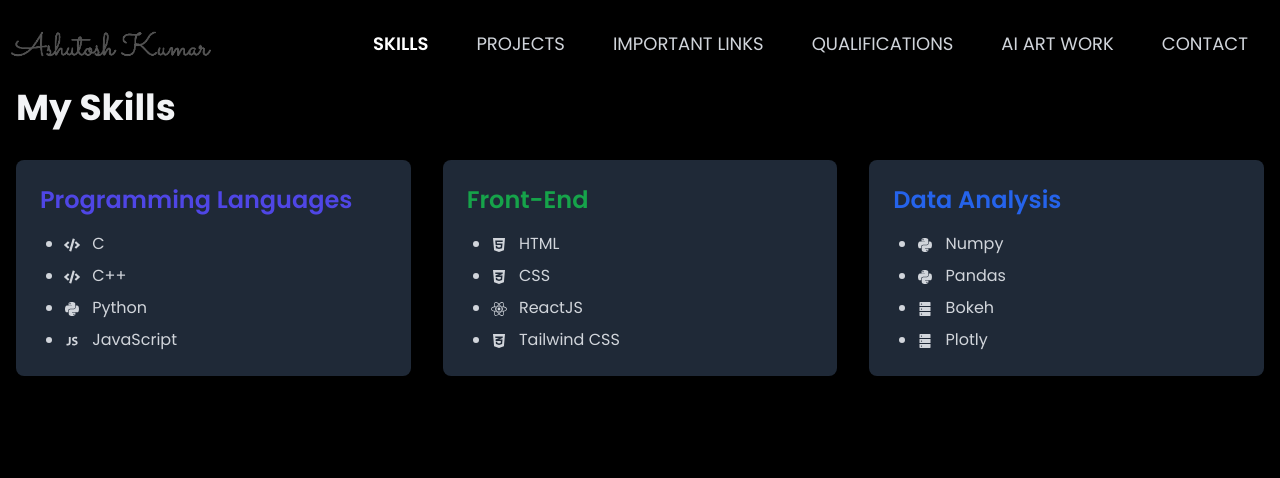
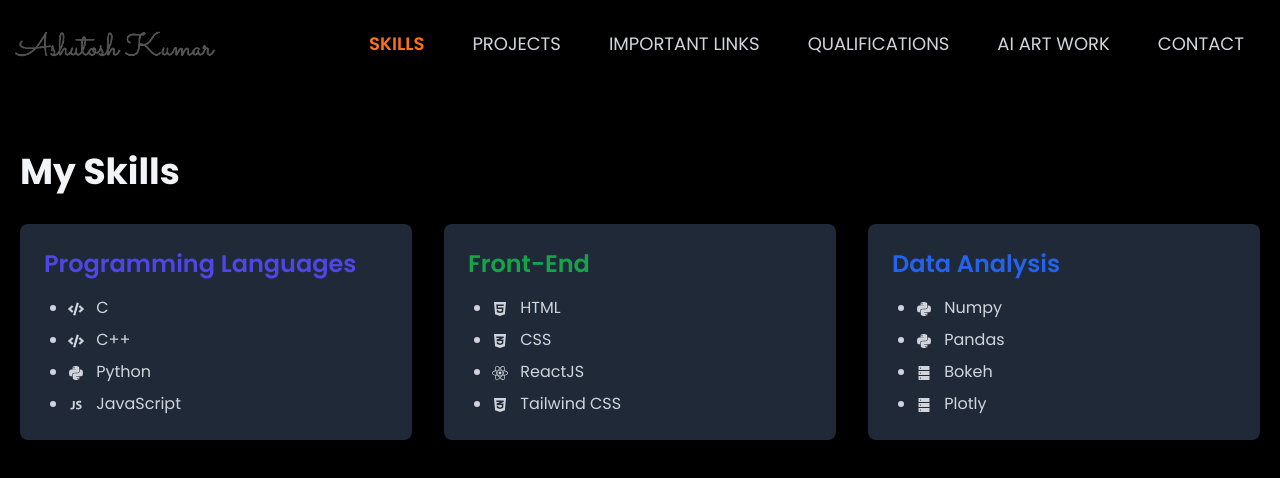
Before and after one commit to ashusnapx/portfolio-website, a React (Create React App) app in the folder portfolio/: page /skills in a window 1280 px wide. Shown: the top 478 px of the page. Built offline with nearby package versions, Linux system fonts and the light colour scheme.

Commit message:
Made website more responsive, corrected logic of hamburger and also improved home page

```diff
--- a/portfolio/public/index.html
+++ b/portfolio/public/index.html
@@ -4,7 +4,7 @@
   <head>
     <meta charset="utf-8" />
     <link rel="icon"
-      href="https://scontent.fbho3-2.fna.fbcdn.net/v/t39.30808-6/334281347_670501531431553_5891469568088332092_n.jpg?_nc_cat=107&ccb=1-7&_nc_sid=174925&_nc_ohc=442cRgKuMmQAX-yPcPy&_nc_ht=scontent.fbho3-2.fna&oh=00_AfDWcZhM83qg-seJ_5NE-cQmAIIB0y7rqhvE7RF55fflXA&oe=64EE6C02" />
+      href="https://i.postimg.cc/cJTfDJ2k/Profile-picture-4.png" />
     <meta name="viewport" content="width=device-width, initial-scale=1.0" />
     <meta name="theme-color" content="#000000" />
     <meta name="description"
@@ -67,6 +67,7 @@
       To begin the development, run `npm start` or `yarn start`.
       To create a production bundle, use `npm run build` or `yarn build`.
     -->
+    <script src="https://platform.linkedin.com/badges/js/profile.js" async defer type="text/javascript"></script>
   </body>
 
 </html>
--- a/portfolio/src/components/AiArtWork.js
+++ b/portfolio/src/components/AiArtWork.js
@@ -9,6 +9,7 @@
 import img_8 from '../images/img_8.png';
 import img_9 from '../images/img_9.png';
 import img_10 from '../images/img_10.png';
+import { useEffect } from 'react';
 
 const AiArtWork = () => {
     const imageLinks = [
@@ -24,6 +25,9 @@
         img_2,
         // Add more image links as needed
     ];
+    useEffect( () => {
+        window.scrollTo( 0, 0 );
+    }, [] );
 
     return (
         <div className="py-16 bg-black min-h-screen">
--- a/portfolio/src/components/Header.js
+++ b/portfolio/src/components/Header.js
@@ -1,19 +1,19 @@
-import React, { useState } from 'react';
+import React, { useState, useEffect } from 'react';
 import { Link, useLocation } from 'react-router-dom';
 import { GiHamburgerMenu } from 'react-icons/gi';
 import img_11up from '../images/img_11up.png';
 
 const Header = () => {
-    const [ isMenuOpen, setIsMenuOpen ] = useState( false );
+    const [isMenuOpen, setIsMenuOpen] = useState(false);
     const location = useLocation();
 
     const toggleMenu = () => {
-        setIsMenuOpen( !isMenuOpen );
+        setIsMenuOpen(!isMenuOpen);
     };
 
-    const closeMenu = () => {
-        setIsMenuOpen( false );
-    };
+    useEffect(() => {
+        setIsMenuOpen(false); // Close the menu when location changes
+    }, [location]);
 
     return (
         <header className="sticky top-0 bg-black text-white shadow-md py-5 z-50">
@@ -28,32 +28,27 @@
                         <GiHamburgerMenu />
                     </button>
                 </div>
-                <ul
-                    className={`${ isMenuOpen ? 'block' : 'hidden'
-                        } md:flex md:space-x-4 md:items-center text-lg mt-4 md:mt-0`}
-                >
-                    <NavItem to="/skills" text="SKILLS" closeMenu={closeMenu} location={location} />
-                    <NavItem to="/projects" text="PROJECTS" closeMenu={closeMenu} location={location} />
-                    <NavItem to="/imp-links" text="IMPORTANT LINKS" closeMenu={closeMenu} location={location} />
-                    <NavItem to="/qualifications" text="QUALIFICATIONS" closeMenu={closeMenu} location={location} />
-                    <NavItem to="/ai-artworks" text="AI ART WORK" closeMenu={closeMenu} location={location} />
-                    <NavItem to="/contact" text="CONTACT" closeMenu={closeMenu} location={location} />
+                <ul className={`md:flex md:space-x-4 md:items-center text-lg mt-4 md:mt-0 ${isMenuOpen ? 'block' : 'hidden'}`}>
+                    <NavItem to="/skills" text="SKILLS" location={location} />
+                    <NavItem to="/projects" text="PROJECTS" location={location} />
+                    <NavItem to="/imp-links" text="IMPORTANT LINKS" location={location} />
+                    <NavItem to="/qualifications" text="QUALIFICATIONS" location={location} />
+                    <NavItem to="/ai-artworks" text="AI ART WORK" location={location} />
+                    <NavItem to="/contact" text="CONTACT" location={location} />
                 </ul>
             </nav>
         </header>
     );
 };
 
-const NavItem = ( { to, text, closeMenu, location } ) => {
+const NavItem = ({ to, text, location }) => {
     const isActive = location.pathname === to;
 
     return (
         <li>
             <Link
                 to={to}
-                onClick={closeMenu}
-                className={`block px-4 py-2 text-gray-300 hover:text-white transition-colors duration-300 relative ${ isActive ? 'font-semibold text-white' : ''
-                    }`}
+                className={`block px-4 py-2 text-gray-300 hover:text-green-600 transition-colors duration-300 relative ${isActive ? 'font-semibold text-orange-500' : ''}`}
             >
                 {text}
                 {isActive && (
--- a/portfolio/src/components/ImportantLinks.js
+++ b/portfolio/src/components/ImportantLinks.js
@@ -1,4 +1,4 @@
-import React from 'react';
+import React,{useEffect} from 'react';
 import { FaExternalLinkAlt } from 'react-icons/fa';
 
 const linksData = [
@@ -42,6 +42,9 @@
 ];
 
 const ImportantLinks = () => {
+    useEffect( () => {
+        window.scrollTo( 0, 0 );
+    }, [] );
     return (
         <div className="min-h-screen bg-black py-16">
             <div className="container mx-auto px-4">
--- a/portfolio/src/components/Projects.js
+++ b/portfolio/src/components/Projects.js
@@ -1,3 +1,4 @@
+import { useEffect } from 'react';
 import React from 'react';
 import { FaGithub, FaExternalLinkAlt} from 'react-icons/fa';
 
@@ -42,6 +43,9 @@
 ];
 
 const Projects = () => {
+  useEffect( () => {
+    window.scrollTo( 0, 0 );
+  }, [] );
   return (
     <div className="relative min-h-screen bg-black">
       <div className="container mx-auto py-12 px-4">
--- a/portfolio/src/components/Skills.js
+++ b/portfolio/src/components/Skills.js
@@ -1,12 +1,15 @@
-import React from 'react';
+import React,{useEffect} from 'react';
 import { FaCode, FaHtml5, FaCss3Alt, FaReact, FaPython } from 'react-icons/fa';
 import { DiJavascript1 } from 'react-icons/di';
 import { AiFillDatabase } from 'react-icons/ai';
 
 const Skills = () => {
+  useEffect( () => {
+    window.scrollTo( 0, 0 );
+  }, [] );
   return (
     <div className="bg-black text-gray-300 min-h-screen overflow-hidden">
-      <div className="container mx-auto">
+      <div className="container mx-auto py-16">
         <h1 className="text-4xl font-bold mb-8 text-gray-100">My Skills</h1>
         <div className="grid grid-cols-1 md:grid-cols-2 lg:grid-cols-3 gap-8">
           <div className="bg-gray-800 p-6 rounded-lg shadow-md">
--- a/portfolio/src/global.css
+++ b/portfolio/src/global.css
@@ -1,94 +1,94 @@
-/* src/global.css */
-
-/* Apply Poppins font to the body */
+/* Set a consistent font family and background color */
 body {
     font-family: 'Poppins', sans-serif;
-    /* overflow: hidden; */
+    background-color: #1f2937;
+    color: #ffffff;
 }
 
-/* Responsive container */
+/* Set maximum width for content */
 .container {
-    width: 100%;
     max-width: 1200px;
-    /* Set your desired max-width */
-    margin-left: auto;
-    margin-right: auto;
-    padding-left: 1rem;
-    padding-right: 1rem;
+    margin: 0 auto;
+    padding: 0 20px;
+}
+
+/* Header */
+header {
+    position: sticky;
+    top: 0;
+    background-color: #111827;
+    z-index: 100;
+}
+
+nav {
+    display: flex;
+    justify-content: space-between;
+    align-items: center;
+    padding: 20px 0;
+}
+
+nav a {
+    text-decoration: none;
+    color: #ffffff;
+}
+
+/* Sections */
+section {
+    padding: 60px 0;
+}
+
+/* Text styles */
+h1,
+h2,
+h3,
+h4,
+h5 {
+    font-weight: bold;
+    color: #ffffff;
+    margin-bottom: 20px;
+}
+
+p {
+    margin-bottom: 20px;
+}
+
+/* Grid layout for projects, qualifications, and skills */
+.grid {
+    display: grid;
+    grid-template-columns: repeat(auto-fit, minmax(280px, 1fr));
+    gap: 20px;
+}
+
+/* Cards for projects, qualifications, and skills */
+.card {
+    background-color: #374151;
+    padding: 20px;
+    border-radius: 10px;
+    box-shadow: 0 4px 6px rgba(0, 0, 0, 0.1);
 }
 
 /* Responsive typography */
-.text-4xl {
-    font-size: 2rem;
-    /* Adjust as needed */
-}
+@media screen and (max-width: 768px) {
+    h1 {
+        font-size: 28px;
+    }
 
-/* Add the custom mobile margin */
-@media (max-width: 639px) {
-    body {
-        margin-top: var(--margin-mobile, 0);
+    h2 {
+        font-size: 24px;
+    }
+
+    h3 {
+        font-size: 20px;
+    }
+
+    p {
+        font-size: 16px;
     }
 }
 
-/* For medium screens and above */
-@media (min-width: 768px) {
-    .text-4xl {
-        font-size: 2.5rem;
-        /* Adjust as needed for medium screens */
+/* Responsive grid */
+@media screen and (max-width: 768px) {
+    .grid {
+        grid-template-columns: repeat(auto-fit, minmax(200px, 1fr));
     }
 }
-
-/* For large screens and above */
-@media (min-width: 1024px) {
-    .text-4xl {
-        font-size: 3rem;
-        /* Adjust as needed for large screens */
-    }
-}
-
-/* Add any other global styles here */
-
-/* Responsive grid */
-.grid-cols-1 {
-    grid-template-columns: repeat(1, minmax(0, 1fr));
-}
-
-/* For medium screens and above */
-@media (min-width: 768px) {
-    .grid-cols-1 {
-        grid-template-columns: repeat(2, minmax(0, 1fr));
-        /* Adjust as needed for medium screens */
-    }
-}
-
-/* For large screens and above */
-@media (min-width: 1024px) {
-    .grid-cols-1 {
-        grid-template-columns: repeat(3, minmax(0, 1fr));
-        /* Adjust as needed for large screens */
-    }
-}
-
-/* Responsive padding/margin */
-.py-16 {
-    padding-top: 4rem;
-    padding-bottom: 4rem;
-}
-
-/* For medium screens and above */
-@media (min-width: 768px) {
-    .py-16 {
-        padding-top: 5rem;
-        /* Adjust as needed for medium screens */
-        padding-bottom: 5rem;
-    }
-}
-
-/* For large screens and above */
-@media (min-width: 1024px) {
-    .py-16 {
-        padding-top: 6rem;
-        /* Adjust as needed for large screens */
-        padding-bottom: 6rem;
-    }
-}
```
Also changed, not shown: portfolio/src/components/Contact.js (+9 -6 lines), portfolio/src/components/Home.js (+46 -30 lines), portfolio/src/components/Qualifications.js (+9 -5 lines).
